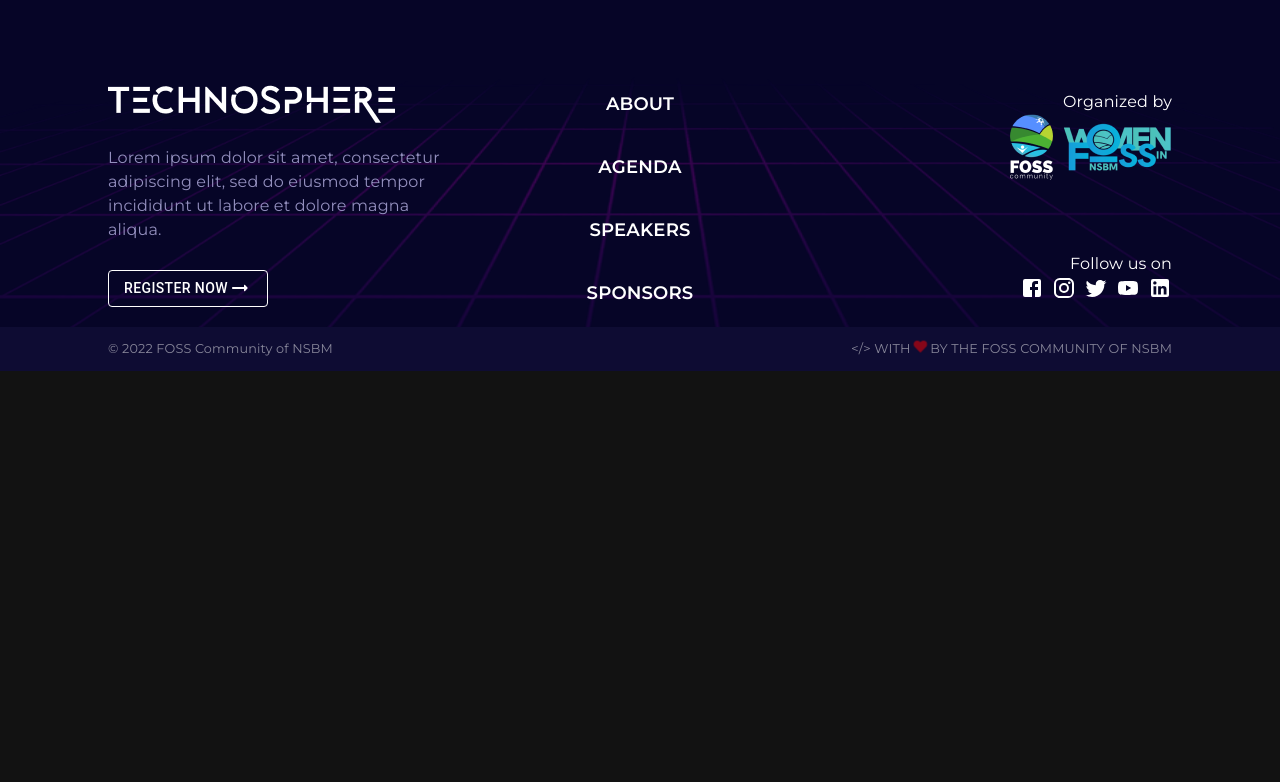
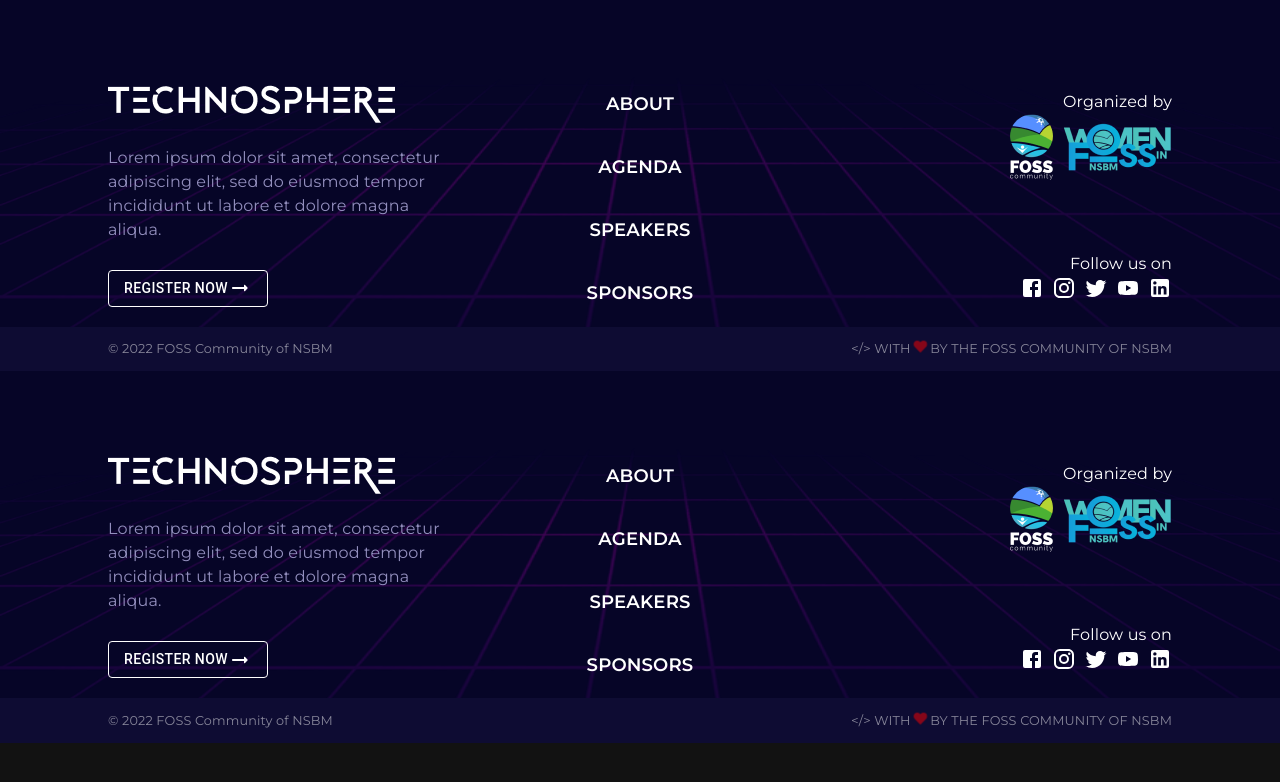
Before and after one commit to fossnsbm/technosphere-web, a React (Vite) app: page / in a window 1280 px wide. Shown: the top 782 px of the page. Built offline with nearby package versions, Linux system fonts and the light colour scheme.

Commit message:
Added home to layout

```diff
--- a/src/layouts/main.tsx
+++ b/src/layouts/main.tsx
@@ -1,6 +1,7 @@
 import React from "react";
 import { ThemeProvider, createTheme } from "@mui/material/styles";
 import CssBaseline from "@mui/material/CssBaseline";
+import Footer from "../components/Footer"
 
 const MainLayout: React.FC<{ children: React.ReactNode }> = ({ children }) => {
   const theme = createTheme({
@@ -14,7 +15,9 @@ const MainLayout: React.FC<{ children: React.ReactNode }> = ({ children }) => {
       <ThemeProvider theme={theme}>
         <CssBaseline />
         <div>{children}</div>
+        <Footer/>
       </ThemeProvider>
+
     </>
   );
 };
```
